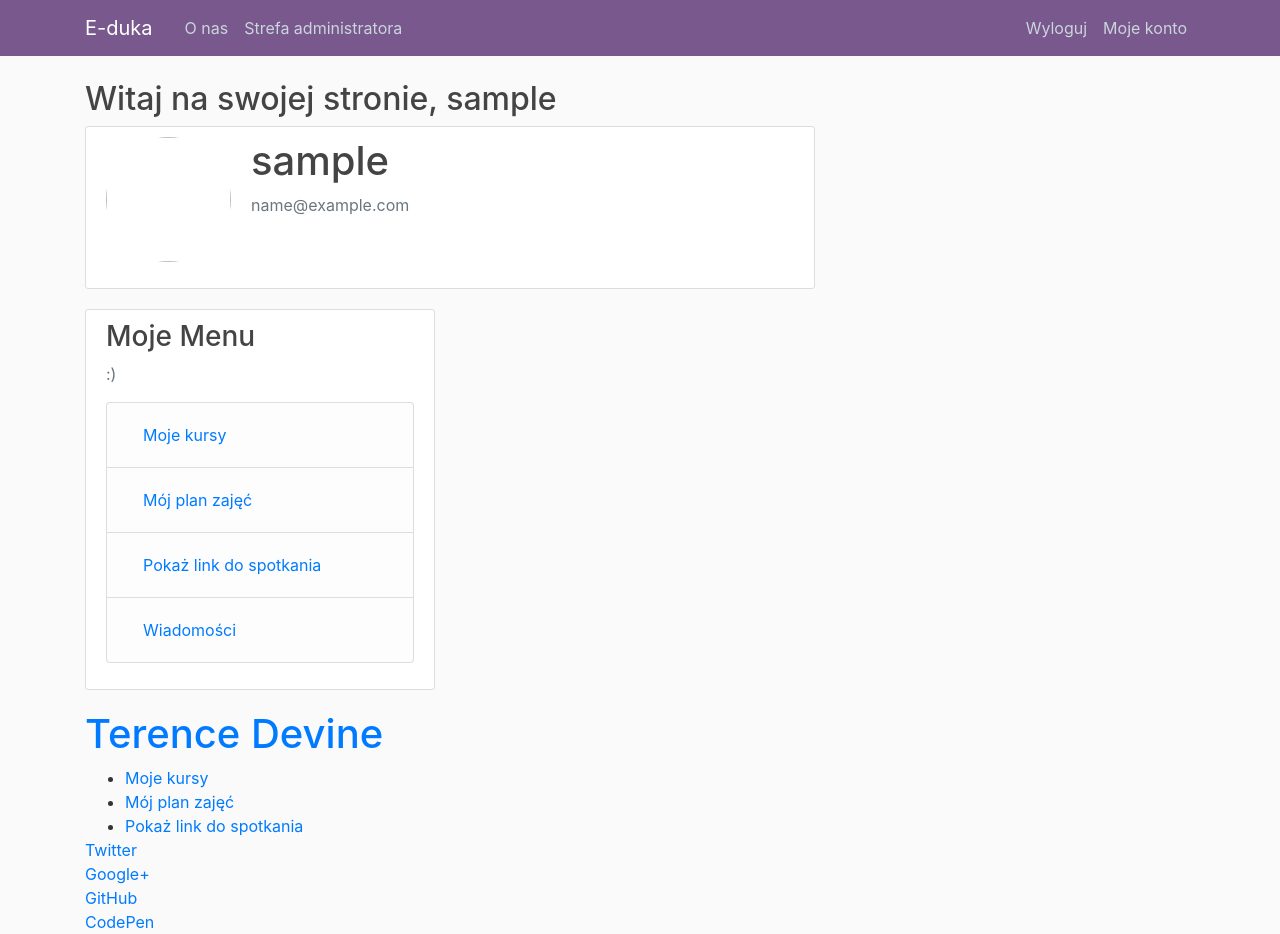
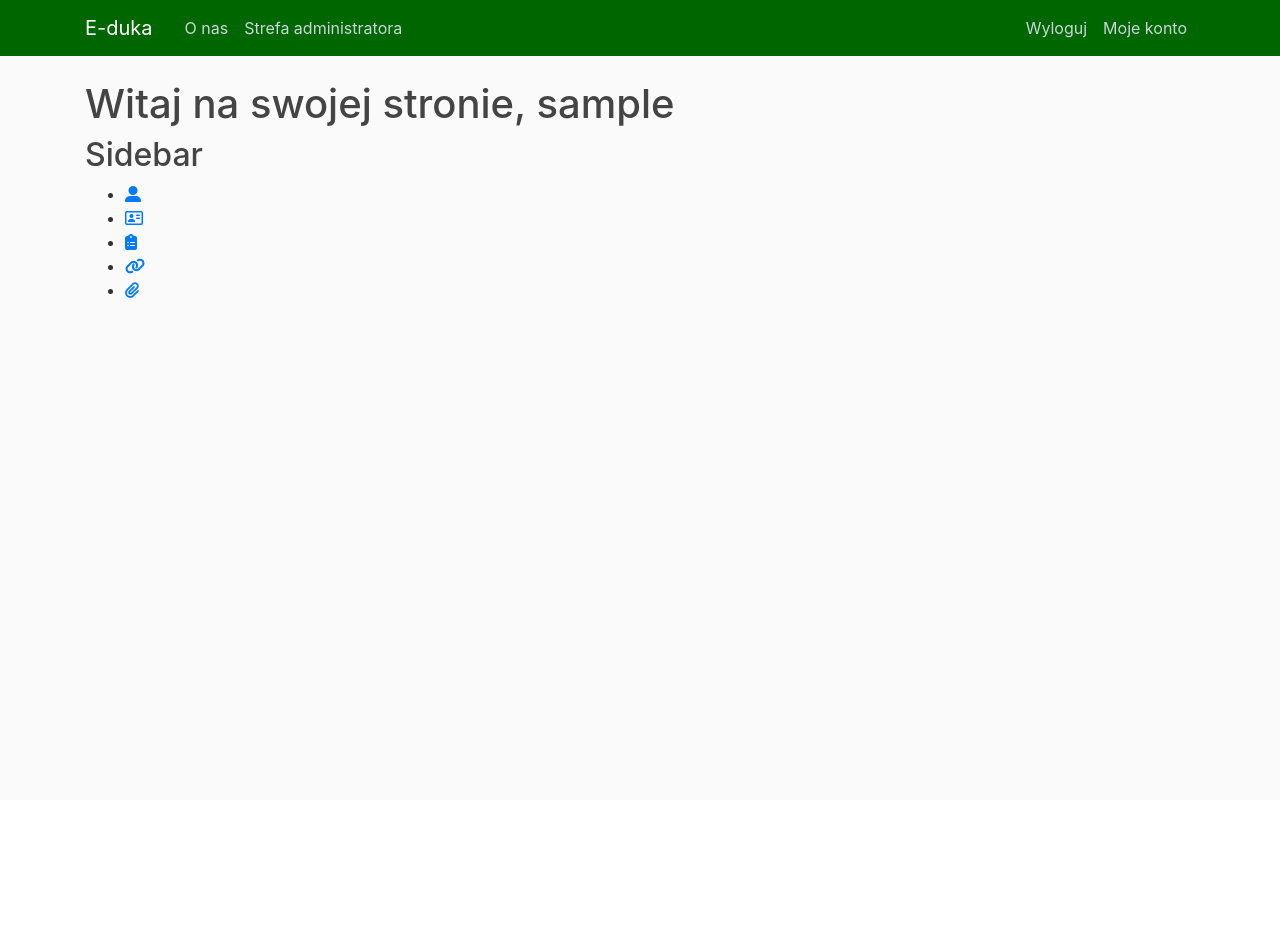
Before and after one commit to PTworkowski/e_school, a Django app: page /student/ in a window 1280 px wide. After the commit the page ends 298 px from the top, so only its background shows below. Run offline with Django 3.2, Linux system fonts and the light colour scheme; the visitor is signed in with stand-in values (Sample User, id 1); some libraries are stand-ins or nearby versions.

Commit message:
student template sidebar

```diff
--- a/core/static/core/main.css
+++ b/core/static/core/main.css
@@ -13,7 +13,7 @@ ul {
 }
 
 .bg-steel {
-  background-color: #78588D;
+  background-color: #006600;
 }
 
 .site-header .navbar-nav .nav-link {
@@ -29,7 +29,7 @@ ul {
 }
 
 .content-section {
-  background: #ffffff;
+  background: #d6f5d6;
   padding: 10px 20px;
   border: 1px solid #dddddd;
   border-radius: 3px;
@@ -41,7 +41,7 @@ ul {
 }
 
 a.article-title:hover {
-  color: #428bca;
+  color: #2d5608;
   text-decoration: none;
 }
 
--- a/core/templates/core/base.html
+++ b/core/templates/core/base.html
@@ -5,6 +5,7 @@
    <!-- Required meta tags -->
    <meta charset="utf-8">
    <meta name="viewport" content="width=device-width, initial-scale=1, shrink-to-fit=no">
+   <script src="https://kit.fontawesome.com/b99e675b6e.js"></script>
 
    <!-- Bootstrap CSS -->
    <link rel="stylesheet" href="https://stackpath.bootstrapcdn.com/bootstrap/4.5.2/css/bootstrap.min.css" integrity="sha384-JcKb8q3iqJ61gNV9KGb8thSsNjpSL0n8PARn9HuZOnIxN0hoP+VmmDGMN5t9UJ0Z" crossorigin="anonymous">
--- a/core/urls.py
+++ b/core/urls.py
@@ -1,10 +1,11 @@
-from django.urls import path
+from django.urls import path, include
+
 
 from . import views
 
 urlpatterns = [
     path('', views.home, name = 'core-home'),
     path('about/', views.about, name = 'core-about'),
-
+    path('', include('student_app.urls')),
 
 ]
--- a/student_app/templates/student_app/dashboard.html
+++ b/student_app/templates/student_app/dashboard.html
@@ -1,92 +1,17 @@
 {% extends "core/base.html" %}
 {% block content %}
-    <h2> Witaj na swojej stronie, {{ user.username }} </h2>
-{% load crispy_forms_tags %}
-    <div class="content-section">
-      <div class="media">
-        <img class="rounded-circle account-img" src="{{ user.profile.image.url }}">
-        <div class="media-body">
-          <h3 class="account-heading">{{ user.username }}</h3>
-          <p class="text-secondary">{{ user.email }}</p>
+    <h1> Witaj na swojej stronie, {{ user.username }} </h1>
+        <div class="wrapper">
+            <div class="sidebar">
+                <h2>Sidebar</h2>
+                <ul>
+                    <li><a href="#"><i class="fas fa-user-alt"></i></a></li>
+                    <li><a href="#"><i class="far fa-address-card"></i></a></li>
+                    <li><a href="#"><i class="fas fa-clipboard-list"></i></a></li>
+                    <li><a href="#"><i class="fas fa-link"></i></a></li>
+                    <li><a href="#"><i class="fas fa-paperclip"></i></a></li>
+                </ul>
+            </div>
         </div>
-      </div>
-    </div>
-      <div class="row">
-        <div class="col-md-6">
-          <div class="content-section">
-            <h3>Moje Menu</h3>
-            <p class='text-muted'>:)
-              <ul class="list-group">
-                <li class="list-group-item list-group-item-light"><a class="nav-item nav-link" href="#">Moje kursy</a></li>
-                <li class="list-group-item list-group-item-light"><a class="nav-item nav-link" href="#">Mój plan zajęć</a></li>
-                <li class="list-group-item list-group-item-light"><a class="nav-item nav-link" href={% url 'get-link' %}>Pokaż link do spotkania</a></li>
-                <li class="list-group-item list-group-item-light"><a class="nav-item nav-link" href="#">Wiadomości</a></li>
-              </ul>
-            </p>
-          </div>
-        </div>
-      </div>
-        <header class="header" role="banner">
-          <h1 class="logo">
-            <a href="#">Terence <span>Devine</span></a>
-          </h1>
-          <div class="nav-wrap">
-            <nav class="main-nav" role="navigation">
-              <ul class="unstyled list-hover-slide">
-                <li><a href="#">Moje kursy</a></li>
-                <li><a href="#">Mój plan zajęć</a></li>
-                <li><a href={% url 'send-link' %}>Pokaż link do spotkania</a></li>
-              </ul>
-            </nav>
-            <ul class="social-links list-inline unstyled list-hover-slide">
-              <li><a href="#">Twitter</a></li>
-              <li><a href="#">Google+</a></li>
-              <li><a href="#">GitHub</a></li>
-              <li><a href="#">CodePen</a></li>
-            </ul>
-          </div>
-        </header>
 
-{% endblock content%}
-
-<div id="content_header"></div>
-    <div id="site_content">
-      <div id="sidebar_container">
-        <div class="sidebar">
-          <div class="sidebar_top"></div>
-          <div class="sidebar_item">
-            <!-- insert your sidebar items here -->
-            <h3>Latest News</h3>
-            <h4>New Website Launched</h4>
-            <h5>January 1st, 2010</h5>
-            <p>2010 sees the redesign of our website. Take a look around and let us know what you think.<br /><a href="#">Read more</a></p>
-          </div>
-          <div class="sidebar_base"></div>
-        </div>
-        <div class="sidebar">
-          <div class="sidebar_top"></div>
-          <div class="sidebar_item">
-            <h3>Useful Links</h3>
-            <ul>
-              <li><a href="#">link 1</a></li>
-              <li><a href="#">link 2</a></li>
-              <li><a href="#">link 3</a></li>
-              <li><a href="#">link 4</a></li>
-            </ul>
-          </div>
-          <div class="sidebar_base"></div>
-        </div>
-        <div class="sidebar">
-          <div class="sidebar_top"></div>
-          <div class="sidebar_item">
-            <h3>Search</h3>
-<!--            <form method="post" action="#" id="search_form">-->
-<!--              <p>-->
-<!--                <input class="search" type="text" name="search_field" value="Enter keywords....." />-->
-<!--                <input name="search" type="image" style="border: 0; margin: 0 0 -9px 5px;" src="style/search.png" alt="Search" title="Search" />-->
-              </p>
-            </form>
-          </div>
-          <div class="sidebar_base"></div>
-        </div>
-      </div>
+{% endblock %}
--- a/student_app/urls.py
+++ b/student_app/urls.py
@@ -5,4 +5,5 @@ from . import views
 urlpatterns = [
     path('',auth_vievs.LoginView.as_view(template_name= 'student_app/dashboard.html'), name = 'student-dashboard'),
     path('get_link/', views.get_link, name = 'get-link'),
+    path('', views.index),
 ]
```
Also changed, not shown: student_app/views.py (+7 -3 lines).
